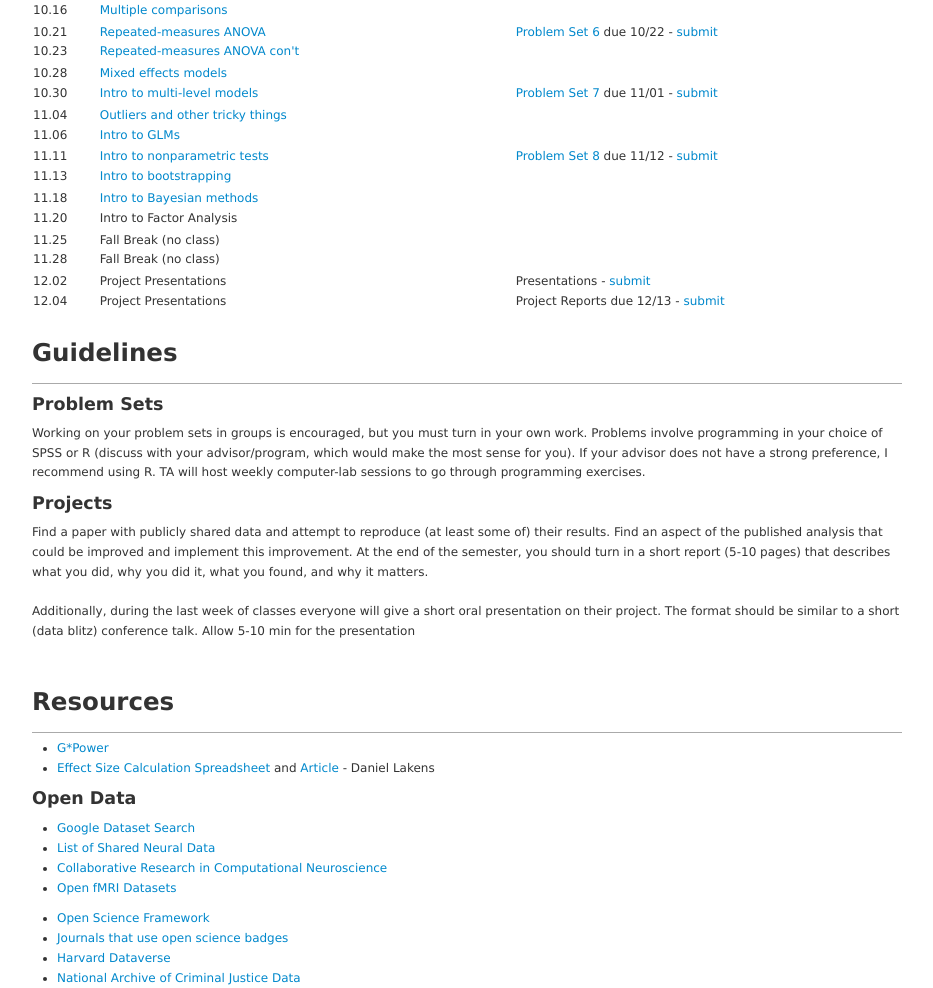
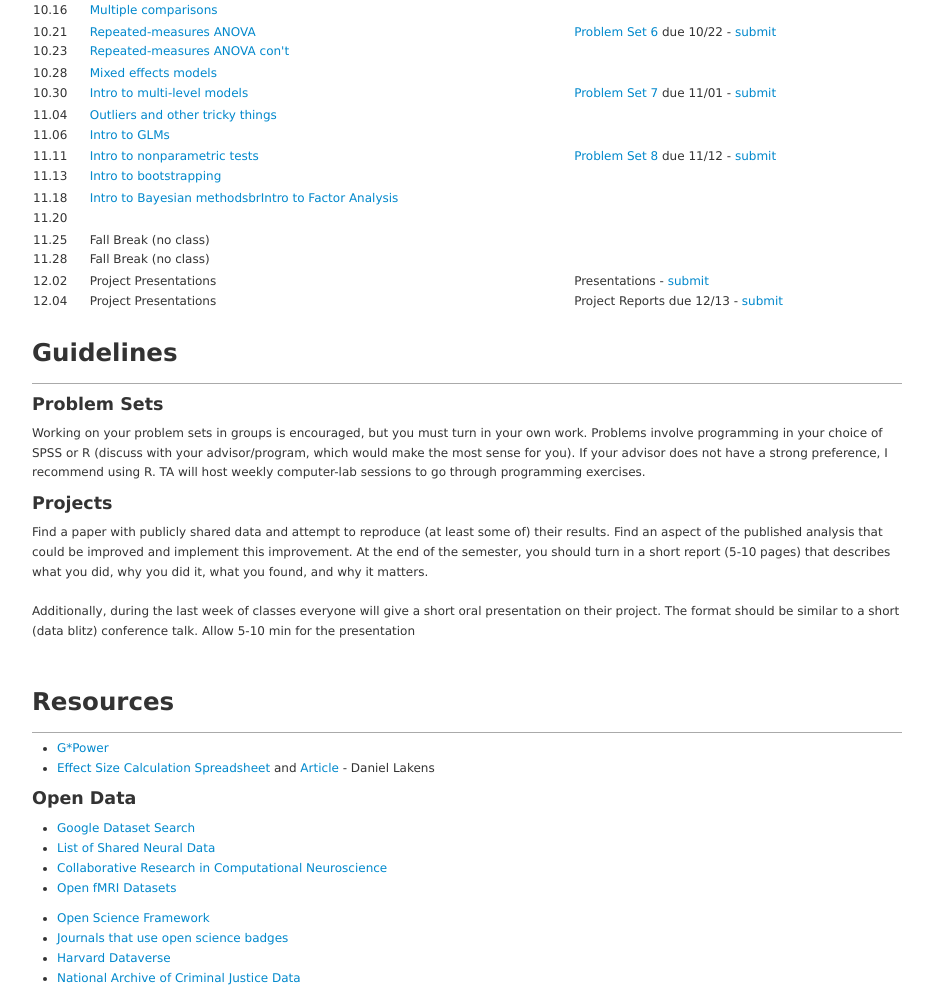
Before and after one commit to stevensonlab/teaching, a plain HTML site: page psyc5104/index.html in a window 1280 px wide. Shown: the part 1283-2271 px from the top of the page, without its empty margins (323-1256 px from the left). Drawn offline with nearby package versions, Linux system fonts and the light colour scheme; files whose address does not match are found by name.

Commit message:
Update index.html

```diff
--- a/psyc5104/index.html
+++ b/psyc5104/index.html
@@ -130,7 +130,7 @@
 			<td><a href="https://docs.google.com/document/d/1iQqTRna-sG9CvcgGrjUosRxcK0osAJ7yTgKWg4wXrxI/edit?usp=sharing">Problem Set 8</a> due 11/12 - <a href="https://forms.gle/7B8dsxQuyBh6A1T29">submit</a><br><br>
 			</td></tr>
 
-			<tr valign="top"><td>11.18<br>11.20</td><td><a href="https://drive.google.com/file/d/15XPMcU4hCxwhnbX9NLXZAK8YdJhP_ro2/view?usp=sharing">Intro to Bayesian methods</a><br>Intro to Factor Analysis</td>
+			<tr valign="top"><td>11.18<br>11.20</td><td><a href="https://drive.google.com/file/d/15XPMcU4hCxwhnbX9NLXZAK8YdJhP_ro2/view?usp=sharing">Intro to Bayesian methods</a<>br<a href="https://drive.google.com/file/d/1E1czn8XzbmnqPiMGj8galCsExx6cXssr/view?usp=sharing">Intro to Factor Analysis</a></td>
 			<td><br><br>
 			</td></tr>
 
```
